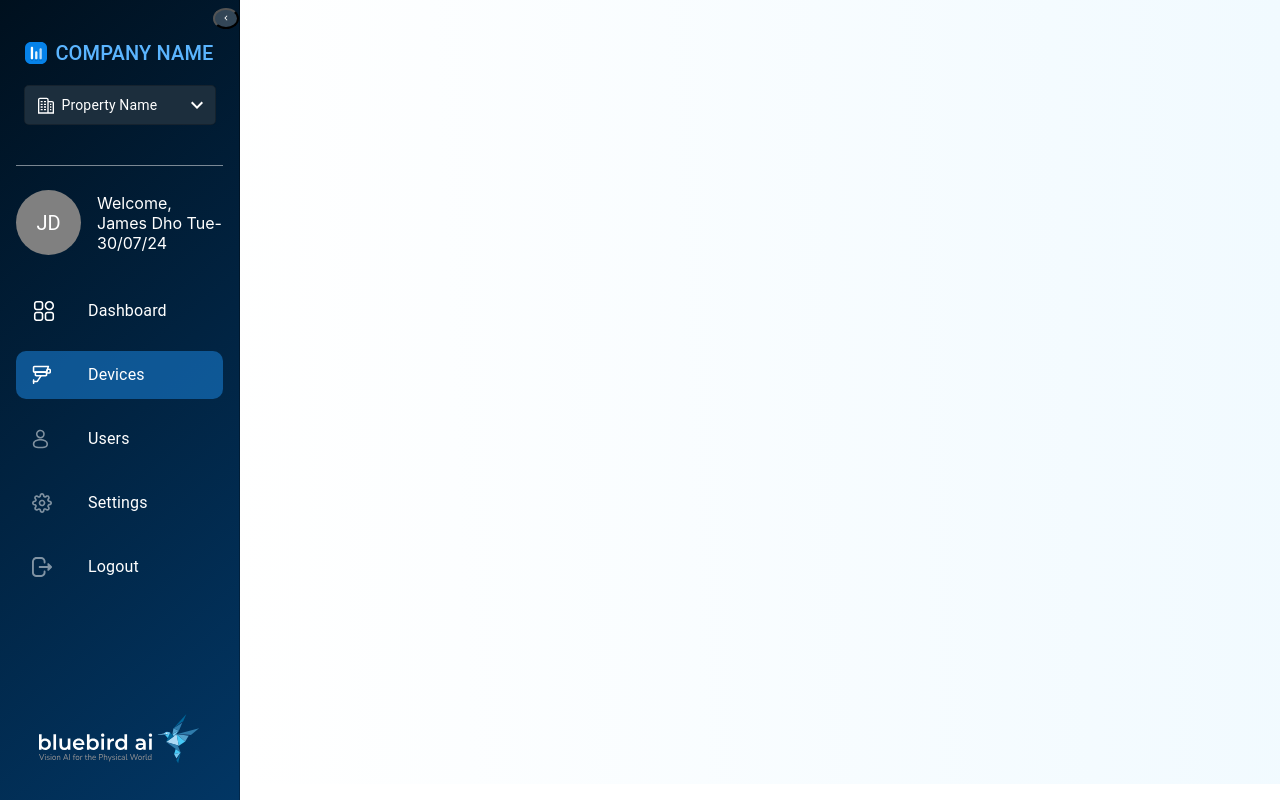
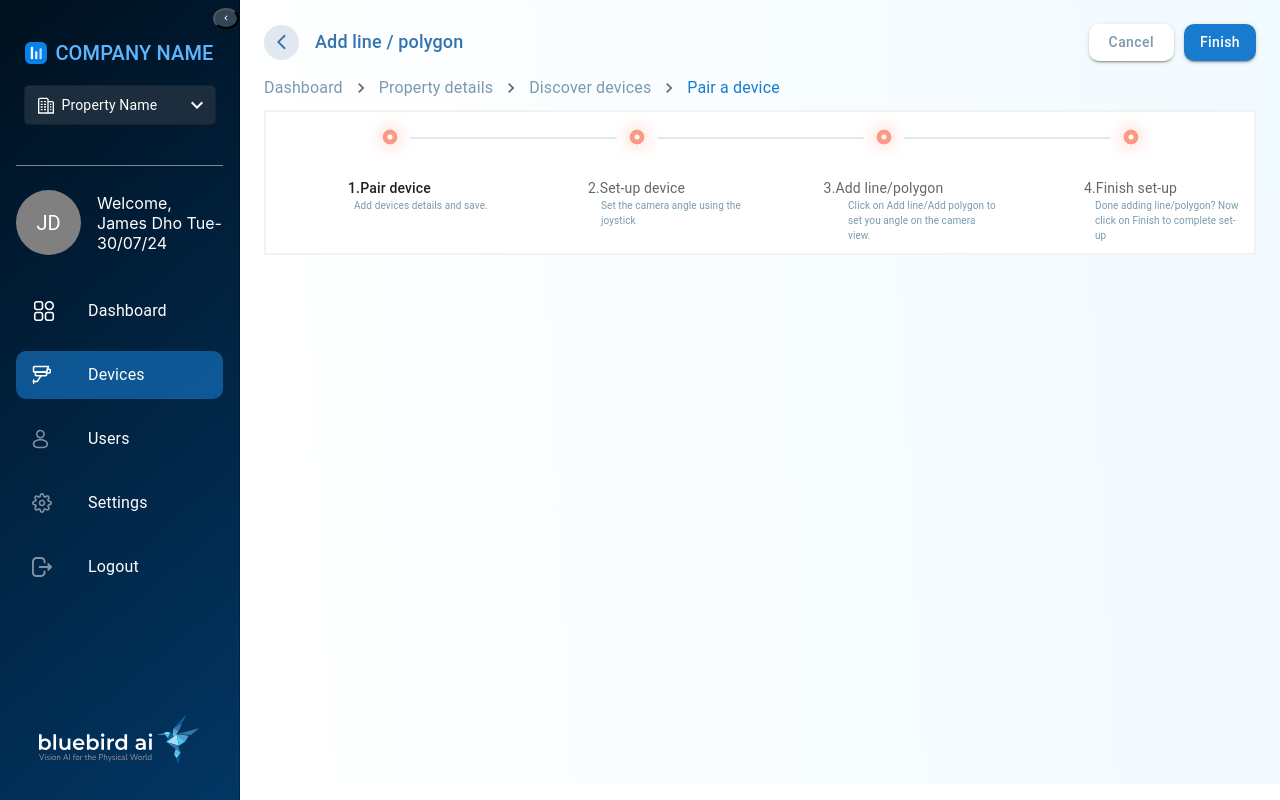
Before and after one commit to Earts-vinay/bluebird, a React (Create React App) app: page /devices/addline-polygon in a window 1280 px wide. Built offline with nearby package versions, Linux system fonts and the light colour scheme.

Commit message:
stepper component Added

```diff
--- a/src/App.js
+++ b/src/App.js
@@ -8,6 +8,7 @@ import Settings from './pages/Settings';
 import Sidenav from './components/Sidenav';
 import DeviceDetails from './components/DevicesManagement/DeviceDetails';
 import EditDevices from "./components/DevicesManagement/EditDevices";
+import AddLinePolygon from './components/DevicesManagement/AddLinePolygon';
 
 function App() {
   return (
@@ -30,6 +31,7 @@ function App() {
             <Route path="/settings" element={<Settings />} />
             <Route path="/devices/devicedetails" element={<DeviceDetails />} />
             <Route path="/devices/editdevice" element={<EditDevices />} />
+            <Route path="/devices/addline-polygon" element={<AddLinePolygon/>} />
           </Routes>
         </Box>
       </Box>
--- /dev/null
+++ b/src/components/DevicesManagement/AddLinePolygon.jsx
@@ -0,0 +1,131 @@
+import React, { useState } from 'react';
+import { useNavigate } from 'react-router-dom';
+import { Grid, Box, Typography, Button, Stack, Breadcrumbs } from '@mui/material';
+import ArrowBackIosIcon from '@mui/icons-material/ArrowBackIos';
+import NavigateNextIcon from '@mui/icons-material/NavigateNext';
+import CustomButton from '../../utils/CustomButton';
+import Stepper from '@mui/material/Stepper';
+import Step from '@mui/material/Step';
+import StepLabel from '@mui/material/StepLabel';
+import Link from '@mui/material/Link';
+import CustomActiveStepIcon from '../../utils/CustomActiveStepIcon';
+import CustomConnector from '../../utils/CustomConnector';
+
+const steps = [
+  { label: '1.Pair device', icon: '/assets/icons/steperactive.svg' , description: 'Add devices details and save.'},
+  { label: '2.Set-up device', icon: '/assets/icons/steperactive.svg', description:'Set the camera angle using the joystick' },
+  { label: '3.Add line/polygon', icon: '/assets/icons/steperactive.svg',description:'Click on Add line/Add polygon to set you angle on the camera view.' },
+  { label: '4.Finish set-up', icon: '/assets/icons/steperactive.svg',description:'Done adding line/polygon? Now click on Finish to complete set-up' },
+];
+
+const breadcrumbs = [
+  <Link underline="hover" key="1" color="#7A9AAE" href="/dashboard">
+    Dashboard
+  </Link>,
+  <Link underline="hover" key="2" color="#7A9AAE" href="/devices/devicedetails">
+    Property details
+  </Link>,
+  <Link underline="hover" key="3" color="#7A9AAE" href="/devices/devicedetails">
+    Discover devices
+  </Link>,
+  <Link underline="hover" key="4" color="#187BCD" href="/devices/devicedetails">
+    Pair a device
+  </Link>,
+];
+
+const AddLinePolygon = () => {
+  const [activeStep, setActiveStep] = useState(0);
+  const navigate = useNavigate();
+
+  const handleGoBack = () => {
+    navigate(-1);
+  };
+
+  const handleCancel = () => {
+    console.log("Cancel button clicked");
+  };
+
+  const handleFinish = () => {
+    console.log("Finish button clicked");
+  };
+
+  return (
+    <>
+      <Grid container spacing={2}>
+        <Grid item xs={12}>
+          <Box display="flex" flexDirection="column" alignItems="stretch">
+            <Box display="flex" alignItems="center" justifyContent="space-between">
+              <Box display="flex" alignItems="center">
+                <Button
+                  onClick={handleGoBack}
+                  sx={{
+                    borderRadius: '50%',
+                    width: 35,
+                    height: 35,
+                    minWidth: 0,
+                    display: 'flex',
+                    alignItems: 'center',
+                    justifyContent: 'center',
+                    backgroundColor: '#E2E8F0',
+                    color: 'white',
+                  }}
+                >
+                  <ArrowBackIosIcon sx={{ color: '#3275AF', paddingLeft: 1, fontSize: 18 }} />
+                </Button>
+                <Typography variant="h6" ml={2} sx={{ color: "#3275AF", fontSize: "18px" }}>
+                  Add line / polygon
+                </Typography>
+              </Box>
+              <Box display="flex" alignItems="center">
+                <CustomButton
+                  label="Cancel"
+                  onClick={handleCancel}
+                  sx={{ marginRight: '10px', color:"#7A9AAE", backgroundColor:"white", textTransform: 'none', borderRadius:"10px", paddingRight:"20px", paddingLeft:"20px" }}
+                >
+                  Cancel
+                </CustomButton>
+                <CustomButton
+                  label="Finish"
+                  onClick={handleFinish}
+                  sx={{ color:"white", backgroundColor:"#187BCD", textTransform: 'none', borderRadius:"10px" }}
+                >
+                  Finish
+                </CustomButton>
+              </Box>
+            </Box>
+            <Stack spacing={2} pt={"15px"} pb={"10px"}>
+              <Breadcrumbs
+                separator={<NavigateNextIcon fontSize="small" color='#7A9AAE' />}
+                aria-label="breadcrumb"
+              >
+                {breadcrumbs}
+              </Breadcrumbs>
+            </Stack>
+            <Box sx={{border:"2px solid #8080801a", backgroundColor:"white"}} >
+            <Stepper
+              activeStep={activeStep}
+              alternativeLabel
+              connector={<CustomConnector />}
+            >
+              {steps.map((step, index) => (
+                <Step key={step.label}>
+                  <StepLabel
+                    StepIconComponent={() => <CustomActiveStepIcon icon={step.icon} />}
+                  >
+                    {step.label}
+                  </StepLabel>
+                    <Box sx={{  ml:10,mb:"10px" }}>
+                      <Typography sx={{color:"#7A9AAE",fontSize:"10px"}}>{step.description}</Typography>
+                    </Box>
+                </Step>
+              ))}
+            </Stepper>
+            </Box>
+          </Box>
+        </Grid>
+      </Grid>
+    </>
+  );
+};
+
+export default AddLinePolygon;
--- a/src/components/DevicesManagement/DeviceDetails.jsx
+++ b/src/components/DevicesManagement/DeviceDetails.jsx
@@ -17,6 +17,10 @@ import ArrowForwardIosIcon from '@mui/icons-material/ArrowForwardIos';
 import CustomSearch from '../../utils/CustomSearch';
 import { useNavigate } from 'react-router-dom';
 import CustomDeleteDialog from "../../utils/CustomDeleteDialog";
+import Breadcrumbs from '@mui/material/Breadcrumbs';
+import Link from '@mui/material/Link';
+import Stack from '@mui/material/Stack';
+import NavigateNextIcon from '@mui/icons-material/NavigateNext';
 
 const sampleData = [
   { cameraName: "dev_248_cam_0", LatLng: "37.3585/-121.8768", poleName: "pole_001", lines: "Test Line", polygons: "polygon" },
@@ -78,6 +82,20 @@ const DeviceDetails = () => {
   const handleDelete = () => {
     setOpen(false);
   }
+  const breadcrumbs = [
+    <Link underline="hover" key="1" color="#7A9AAE" href="/devices" >
+      Devices
+    </Link>,
+    <Link
+      underline="hover"
+      key="2"
+      color="#187BCD"
+      href="/devices/devicedetails"
+
+    >
+      Devices details
+    </Link>,
+  ];
 
   return (
     <>
@@ -111,15 +129,14 @@ const DeviceDetails = () => {
           placeholder="Search..."
         />
       </Box>
-      <Box sx={{ display: "flex", flexDirection: 'row' }}>
-        <Typography sx={{ color: "#7A9AAE", fontSize: 14 }}  onClick={callDevices}>Devices</Typography>
-        <img
-                      src={ForwardIconUrl}
-                      alt="forward Icon"
-                      style={{ width: '8px', height: '8px', marginRight: '4px', paddingLeft: "5px", paddingTop: "6px" }}
-                    />
-        <Typography sx={{ color: "#187BCD", fontSize: 14,marginLeft:"5px" }}> Device details</Typography>
-      </Box>
+      <Stack spacing={2}>
+      <Breadcrumbs
+        separator={<NavigateNextIcon fontSize="small" color='#7A9AAE' />}
+        aria-label="breadcrumb"
+      >
+        {breadcrumbs}
+      </Breadcrumbs>
+    </Stack>
       <Box sx={{ marginTop: '46px' }}>
         <TableContainer
           component={Paper}
--- a/src/components/DevicesManagement/EditDevices.jsx
+++ b/src/components/DevicesManagement/EditDevices.jsx
@@ -1,6 +1,5 @@
 import React, { useState } from "react";
 import {
-  Container,
   Typography,
   Box,
   Button,
@@ -30,7 +29,7 @@ const EditDevices = () => {
   };
 
   const handleSaveAndContinue = () => {
-    console.log("Save & Continue button clicked");
+    navigate("/devices/addline-polygon")
   };
 
   const handleDeviceNameChange = (event) => {
@@ -44,8 +43,9 @@ const EditDevices = () => {
   return (
     <>
       <Grid container spacing={2}>
-      <Grid item xs={12} md={6}>
-      <Box display="flex" alignItems="center" sx={{ pl: "0px" }}>
+        <Grid item xs={12}>
+          <Box display="flex" alignItems="center" justifyContent="space-between">
+            <Box display="flex" alignItems="center">
               <Button
                 onClick={handleGoBack}
                 sx={{
@@ -62,39 +62,43 @@ const EditDevices = () => {
               >
                 <ArrowBackIosIcon sx={{ color: '#3275AF', paddingLeft: 1, fontSize: 18 }} />
               </Button>
-          <Typography variant="h6" ml={5} sx={{ color: "#3275AF", fontSize:"18px" }}>
+              <Typography variant="h6" ml={2} sx={{ color: "#3275AF", fontSize: "18px" }}>
                 Devices
               </Typography>
             </Box>
-      </Grid>
-      <Grid item xs={12} md={6}>
-      <Box display="flex"justifyContent='flex-end'>
+            <Box display="flex" alignItems="center">
               <CustomButton
                 label="Cancel"
                 onClick={handleCancel}
                 sx={{ marginRight: '10px', color:"#7A9AAE", backgroundColor:"white", textTransform: 'none', borderRadius:"10px", paddingRight:"20px", paddingLeft:"20px"}}
-          >Cancel</CustomButton>
+              >
+                Cancel
+              </CustomButton>
               <CustomButton
                 label="Save & Continue"
                 onClick={handleSaveAndContinue}
                 sx={{ color:"white", backgroundColor:"#187BCD", textTransform: 'none', borderRadius:"10px"}}
-          >Save & Continue</CustomButton>
+              >
+                Save & Continue
+              </CustomButton>
+            </Box>
           </Box>
         </Grid>
       </Grid>
+
       <Grid container spacing={2}>
         <Grid item xs={12} md={6}>
-          <Box sx={{ padding: '16px' }}>
+          <Box>
             <CustomTextField
               value={deviceName}
               onChange={handleDeviceNameChange}
               placeholder="device name"
-              sx={{ width: "100%", fontSize:"8px" }}
+              sx={{ width: "100%", fontSize: "8px" }}
             />
             <CustomTextField
               value={deviceName}
               placeholder="pole name"
-              sx={{ width: "100%"}}
+              sx={{ width: "100%" }}
             />
             <CustomTextField
               value={deviceName}
@@ -104,7 +108,7 @@ const EditDevices = () => {
             <CustomTextField
               value={deviceName}
               placeholder="latitude"
-              sx={{ width: "100%"}}
+              sx={{ width: "100%" }}
             />
             <CustomTextField
               value={deviceName}
--- /dev/null
+++ b/src/utils/CustomActiveStepIcon.js
@@ -0,0 +1,26 @@
+import React from 'react';
+import { Box } from '@mui/material';
+
+const CustomActiveStepIcon = ({ icon }) => {
+  return (
+    <Box
+      sx={{
+        width: 50,
+        height: 50,
+        display: 'flex',
+        alignItems: 'center',
+        justifyContent: 'center',
+        borderRadius: '50%',
+        color: '#3275AF',
+        fontSize: '14px',
+        fontWeight: 'bold',
+        backgroundImage: `url(${icon})`,
+        backgroundSize: 'cover',
+        backgroundPosition: 'center',
+      }}
+    >
+    </Box>
+  );
+};
+
+export default CustomActiveStepIcon;
--- /dev/null
+++ b/src/utils/CustomConnector.js
@@ -0,0 +1,22 @@
+import React from 'react';
+import { StepConnector } from '@mui/material';
+import { styled } from '@mui/system';
+
+const CustomConnector = styled(StepConnector)(({ theme }) => ({
+  '&.MuiStepConnector-alternativeLabel': {
+    top: 25,
+  },
+  '&.MuiStepConnector-active .MuiStepConnector-line': {
+    borderColor: '#FE9A84',
+  },
+  '&.MuiStepConnector-completed .MuiStepConnector-line': {
+    borderColor: '#187BCD',
+  },
+  '.MuiStepConnector-line': {
+    borderColor: '#E2E8F0',
+    borderTopWidth: 2,
+    borderRadius: 1,
+  },
+}));
+
+export default CustomConnector;
```
Also changed, not shown: src/utils/CustomInActiveIcon.js (added, +26 -0 lines), public/assets/icons/steperactive.svg (added), public/assets/icons/steperinactive.svg (added). Lines whose indentation alone changed are shown as unchanged.
